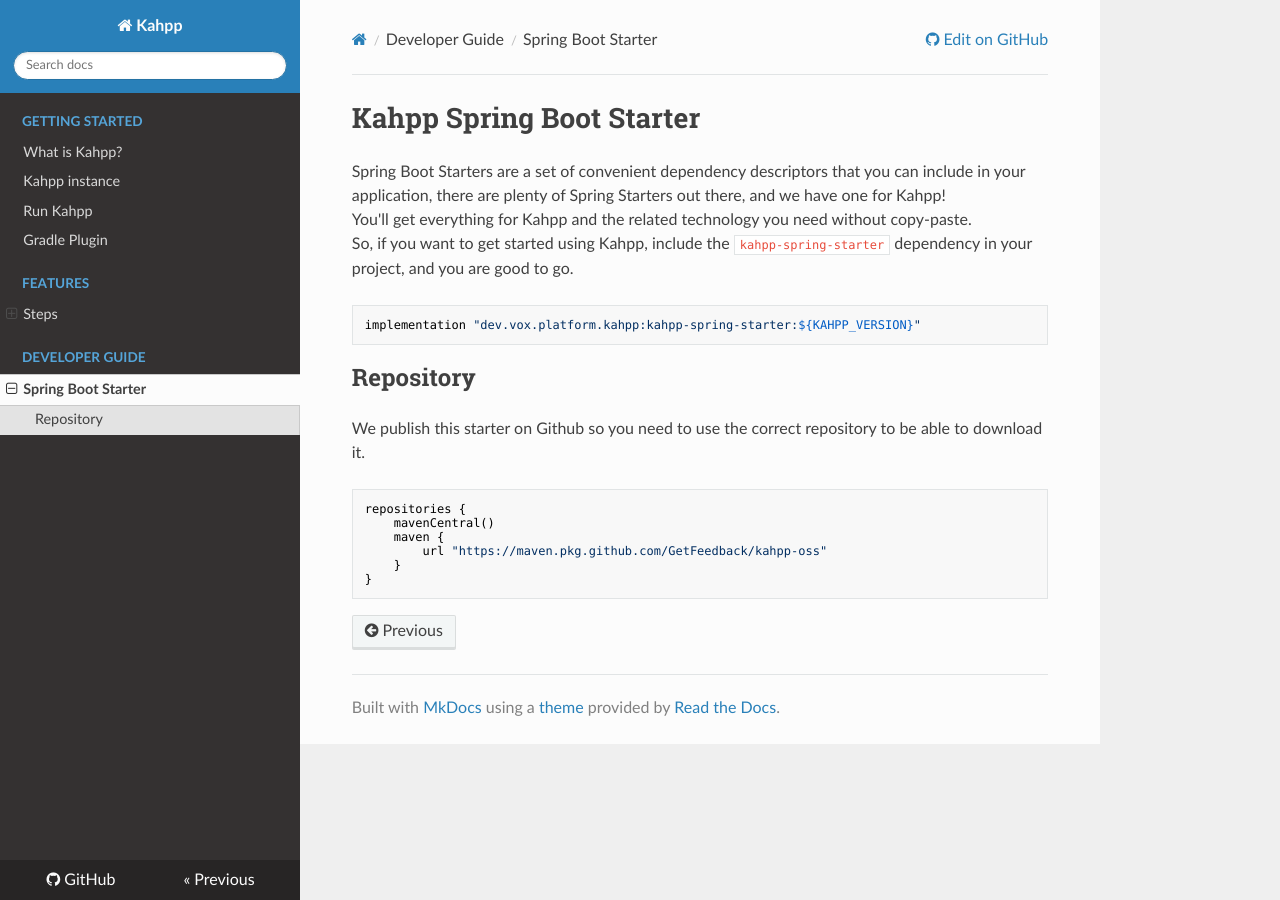
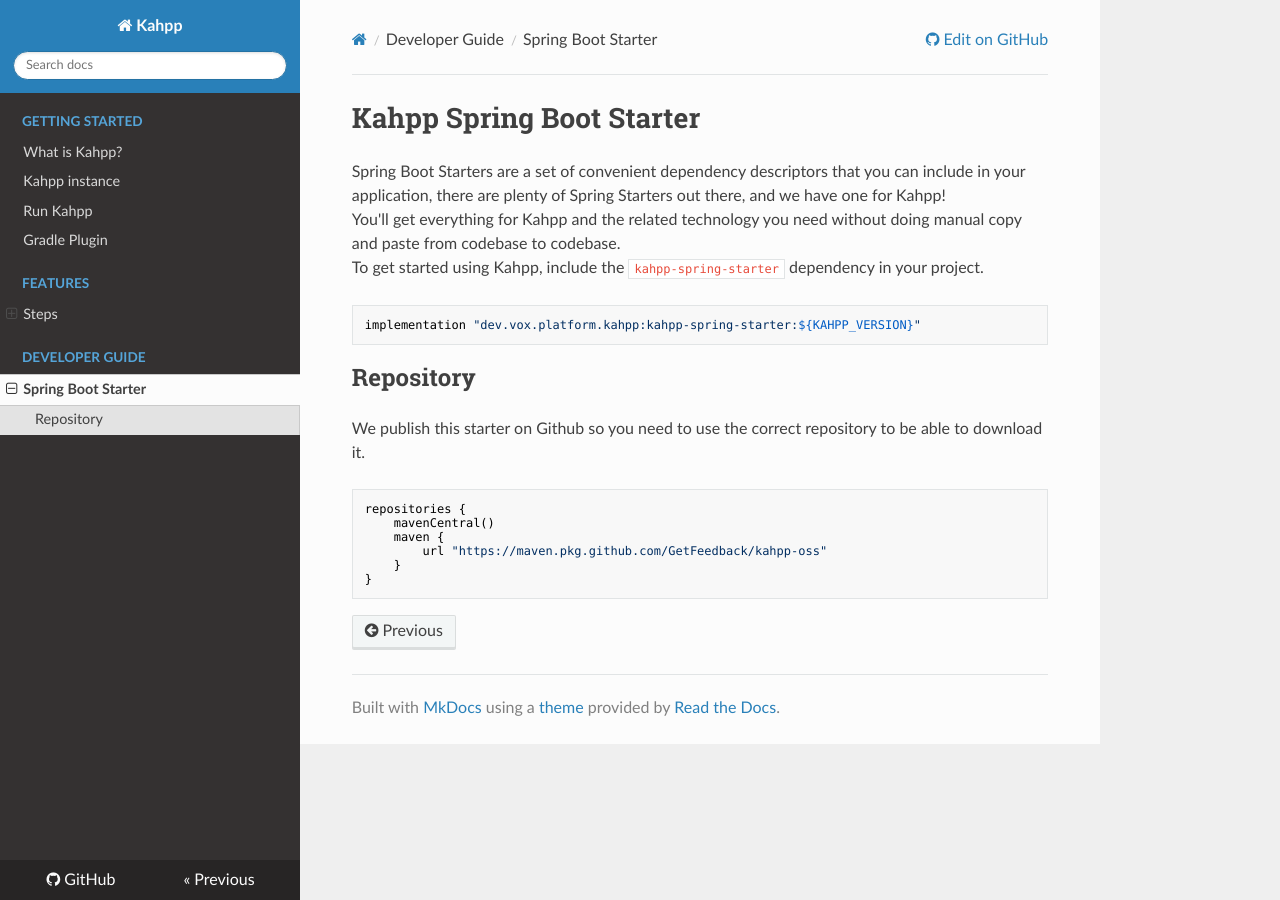
Before and after one commit to GetFeedback/kahpp-oss, an MkDocs documentation site: the page built from docs/developer-guide/spring-boot-starter.md, in a window 1280 px wide. Built offline with MkDocs 1.6.1, drawn with Linux system fonts in a browser that asks for light colours; nearby versions of some CDN libraries.

Commit message:
Fix small inconsistencies in the documentations
Signed-off-by: Stefano Guerrini <sguerrini@surveymonkey.com>

````diff
--- a/docs/developer-guide/spring-boot-starter.md
+++ b/docs/developer-guide/spring-boot-starter.md
@@ -1,8 +1,8 @@
 # Kahpp Spring Boot Starter
 
 Spring Boot Starters are a set of convenient dependency descriptors that you can include in your application, there are plenty of Spring Starters out there, and we have one for Kahpp!
-You'll get everything for Kahpp and the related technology you need without copy-paste.
-So, if you want to get started using Kahpp, include the `kahpp-spring-starter` dependency in your project, and you are good to go.
+You'll get everything for Kahpp and the related technology you need without doing manual copy and paste from codebase to codebase.
+To get started using Kahpp, include the `kahpp-spring-starter` dependency in your project.
 ```
 implementation "dev.vox.platform.kahpp:kahpp-spring-starter:${KAHPP_VERSION}"
 ```
````
Also changed, not shown: README.md (+1 -1 lines), docs/features/filters.md (+2 -2 lines), docs/features/http.md (+2 -2 lines), docs/features/step.md (+1 -1 lines), docs/index.md (+1 -1 lines).
